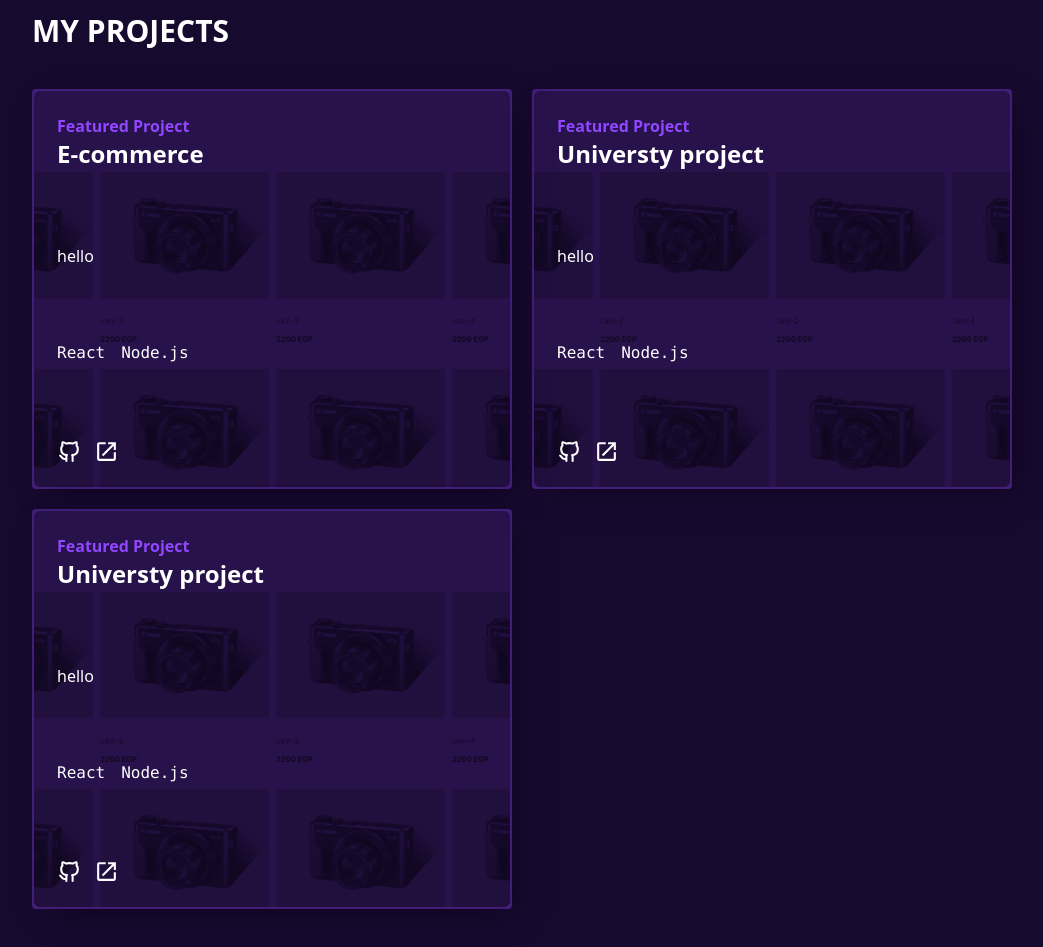
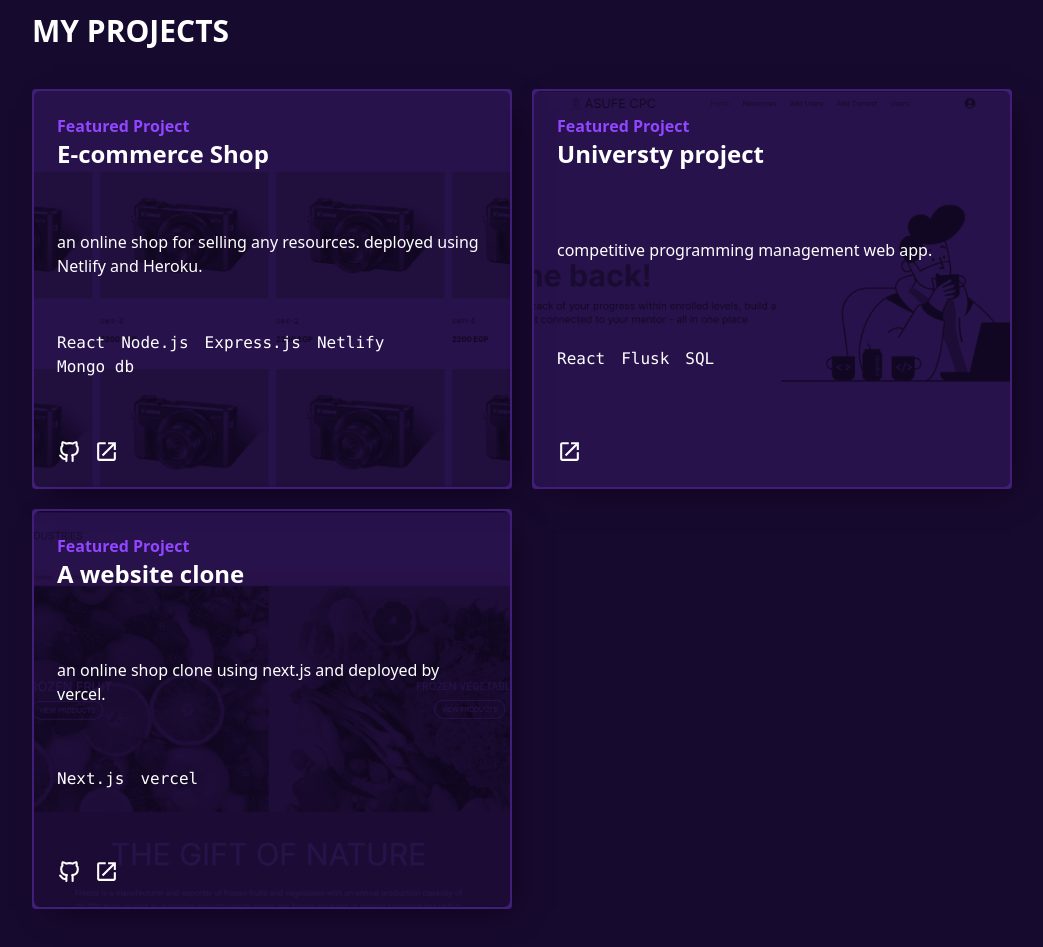
Before and after one commit to AhmedFady775/Portfolio-master, a React (Vite) app: page / in a window 1280 px wide. Shown: the part 1840-2787 px from the top of the page, without its empty margins (118-1161 px from the left). Built offline with nearby package versions, Linux system fonts and the light colour scheme.

Commit message:
Project section optimization

```diff
--- a/src/components/projects/Project.jsx
+++ b/src/components/projects/Project.jsx
@@ -15,17 +15,19 @@ function Project(props) {
             <p className="font-bold text-[#9146ff]">Featured Project</p>
             <p className="text-2xl font-bold">{props.name}</p>
           </div>
-          <p>{props.desc}</p>
-          <div className="flex flex-row gap-4 font-mono">
+          <p className="h-10">{props.desc}</p>
+          <div className="flex flex-row font-mono flex-wrap">
             {props.made.map((item) => (
-              <div>{item}</div>
+              <div className="mr-4">{item}</div>
             ))}
           </div>
           <div>
             <span className="flex flex-row space-x-3">
-              <a href={props.github} target="_blank">
-                <TbBrandGithub size={25} />
-              </a>
+              {props.github ? (
+                <a href={props.github} target="_blank">
+                  <TbBrandGithub size={25} />
+                </a>
+              ) : null}
               <a href={props.live} target="_blank">
                 <IoMdOpen size={25} />
               </a>
--- a/src/components/projects/projects.jsx
+++ b/src/components/projects/projects.jsx
@@ -4,28 +4,33 @@ import HERO from "../../assets/My_project.png";
 import "./projects.css";
 import SHOP from "../../assets/Shop.png";
 import Project from "./Project";
+import ASUFE from "../../assets/ASUFE_CPC.png";
+import FREEZE from "../../assets/Freeze.png";
 
 function Projects() {
   const projects = [
     {
-      name: "E-commerce",
+      name: "E-commerce Shop",
       src: SHOP,
-      desc: "hello",
-      made: ["React", "Node.js"],
+      desc: "an online shop for selling any resources. deployed using Netlify and Heroku.",
+      made: ["React", "Node.js", "Express.js", "Netlify", "Mongo db"],
       github: "https://github.com/AhmedFady775/ECOMM-Frontend",
       live: "https://tiny-brigadeiros-bbe0fd.netlify.app/",
     },
     {
       name: "Universty project",
-      src: SHOP,
-      desc: "hello",
-      made: ["React", "Node.js"],
+      src: ASUFE,
+      desc: "competitive programming management web app.",
+      made: ["React", "Flusk", "SQL"],
+      live: "https://asufe-cpc.me/home",
     },
     {
-      name: "Universty project",
-      src: SHOP,
-      desc: "hello",
-      made: ["React", "Node.js"],
+      name: "A website clone",
+      src: FREEZE,
+      desc: "an online shop clone using next.js and deployed by vercel.",
+      made: ["Next.js", "vercel"],
+      github: "https://github.com/AhmedFady775/freeze/tree/main",
+      live: "https://freeze-1tgu.vercel.app/",
     },
   ];
 
```
Also changed, not shown: src/assets/ASUFE_CPC.png (added), src/assets/Freeze.png (added).
